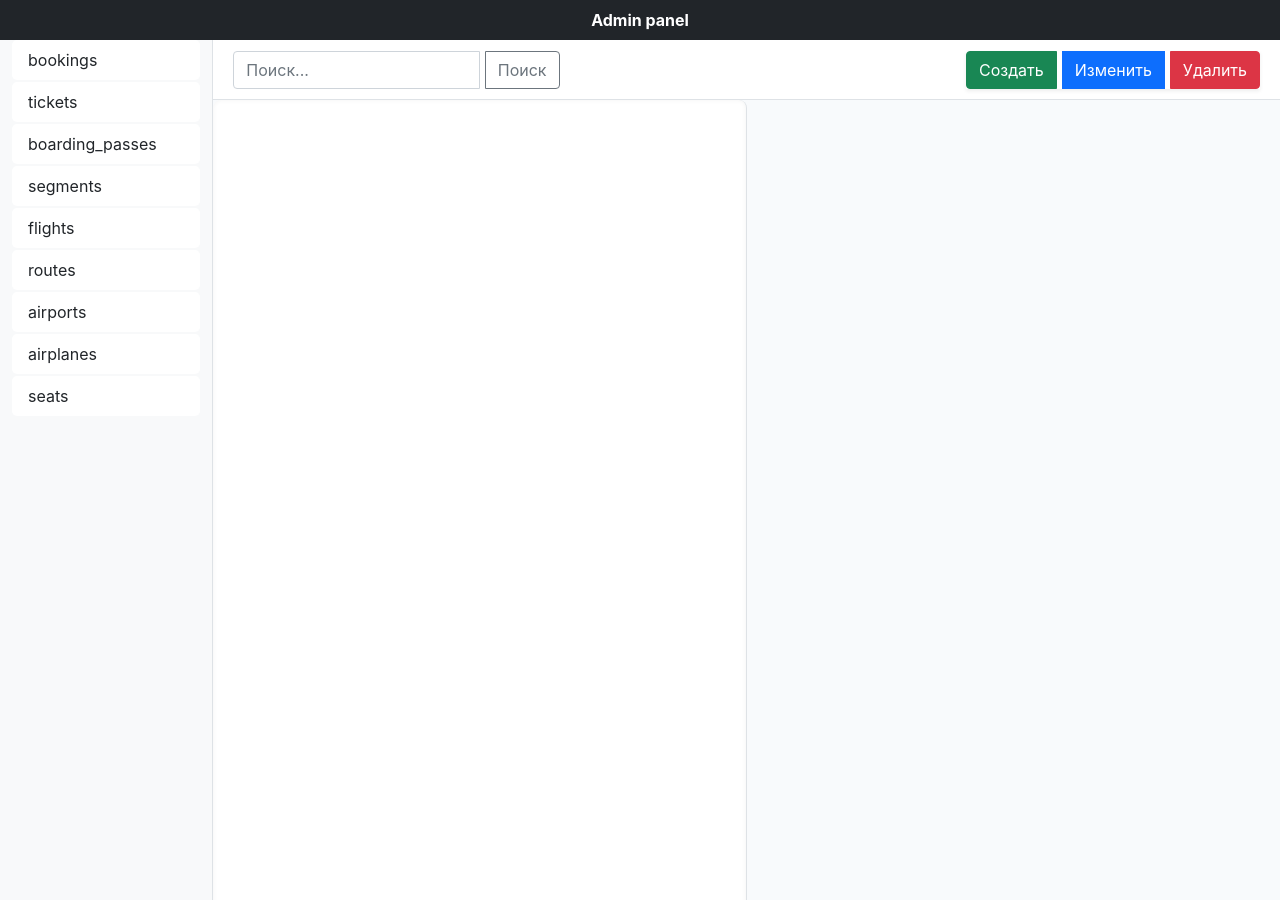
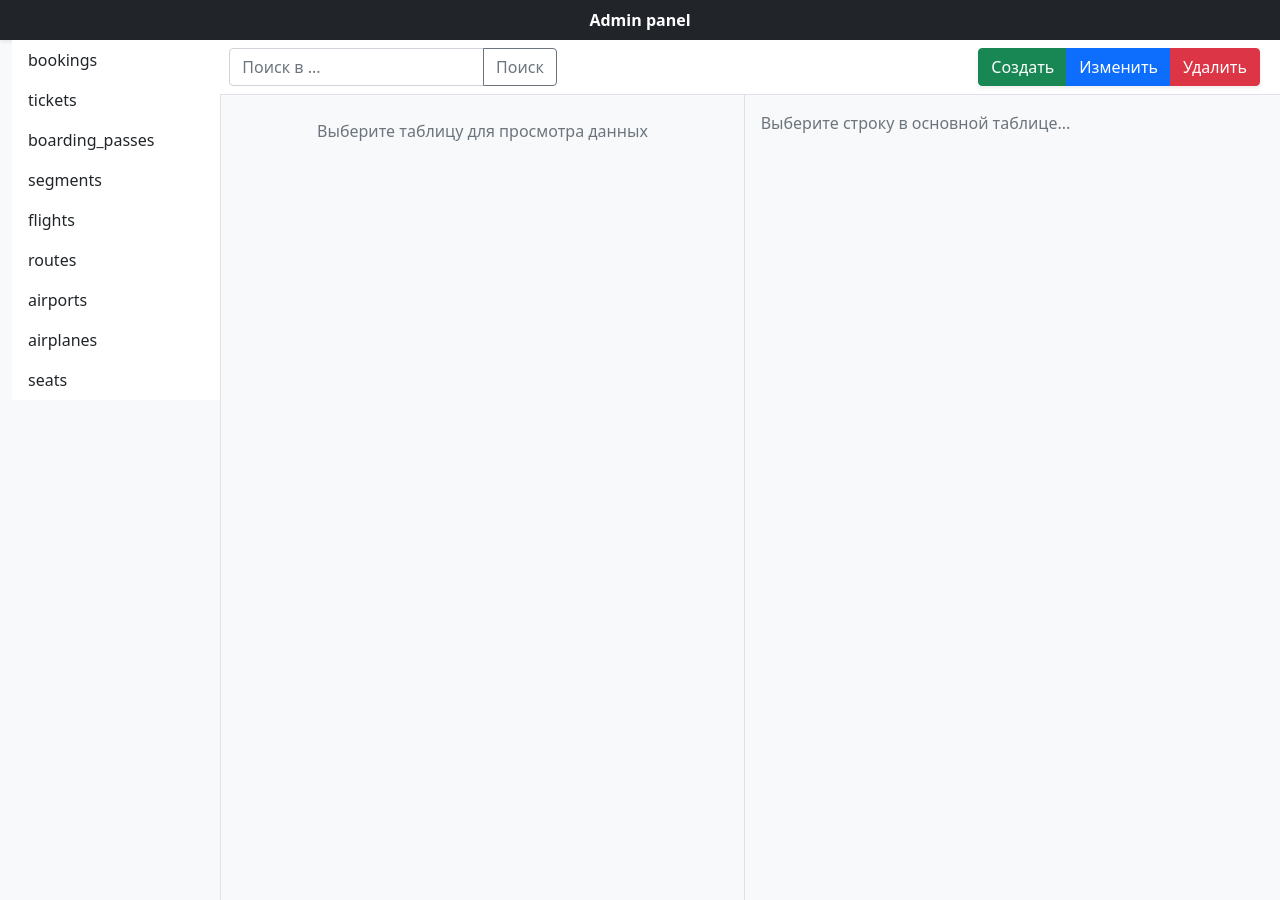
Before and after one commit to hpbst-999/demofly, a Flask app: page /admin/ in a window 1280 px wide. Run offline with Flask 3, Linux system fonts and the light colour scheme; some libraries are stand-ins or nearby versions.

Commit message:
admin panel no js,css

```diff
--- a/app/controllers/admin.py
+++ b/app/controllers/admin.py
@@ -59,54 +59,42 @@ class AdminController:
 
 
 
-    def search_default_data(self):
-        table_name = request.args.get('t', '').strip()
-        if not table_name:
-            return jsonify({"error": "table parameter is required"}), 400
+    def search_default_data(self, table_name):
+        search_query = request.args.get("q", "").strip()
 
-        try:
-            rows = get_default_data(table_name)
-            if table_name == "routes" and rows:
-                data = [self.serialize_row_safe(r) for r in rows]
-            else:
-                data = rows if rows else []
-
-            columns = list(data[0].keys())
-            return  render_template("admin/main_table.html", data=data, columns = columns)
-        except Exception:
-            return jsonify({"error": "Server error"}), 500
-
-    def search_advanced_data(self):
-
-        table_name = request.args.get("t", "").strip()
-        search_query = request.args.get("q", "").strip()
-        if not table_name:
-            return jsonify({"error": "table parameter is required"}), 400
         if table_name not in self.ALLOWED_TABLES:
             return jsonify({"error": "table not allowed"}), 400
-
-
-        try:
-            if search_query:
+        if search_query:
+            try:
                 if re.match(pattern_num, search_query):
                     columns  =['ticket_no']
                 elif re.match(pattern_code_num, search_query):
                     columns  =['passenger_id']
                 else:
-                    columns = get_columns(table_name)
+                    columns = [item['column_name'] for item in get_columns(table_name)]
+
                 rows = get_default_data(table_name,columns, search_query)
-            else:
+
+                if table_name == "routes" and rows:
+                    data = [self.serialize_row_safe(r) for r in rows]
+                else:
+                    data = rows if rows else []
+                columns = list(data[0].keys())
+
+                return render_template("admin/newadmin.html", data=data, columns = columns, tables=self.entities["tables"], current_table=table_name)
+            except Exception as e:
+                print(e)
+                return jsonify({"error": "Server error"}), 500
+
+        else:
+            try:
                 rows = get_default_data(table_name)
+                if table_name == "routes" and rows:
+                    data = [self.serialize_row_safe(r) for r in rows]
+                else:
+                    data = rows if rows else []
 
-            if table_name == "routes" and rows:
-                data = [self.serialize_row_safe(r) for r in rows]
-            else:
-                data = rows if rows else []
-
-            return jsonify({
-                "table": table_name,
-                "data": data
-            })
-        except Exception as e:
-            print(e)
-            return jsonify({"error": "Server error"}), 500
+                columns = list(data[0].keys())
+                return  render_template("admin/newadmin.html", data=data, columns = columns, tables=self.entities["tables"], current_table=table_name)
+            except Exception:
+                return jsonify({"error": "Server error"}), 500
--- a/app/routes/admin_routes.py
+++ b/app/routes/admin_routes.py
@@ -5,5 +5,4 @@ admin_bp = Blueprint("admin_bp", __name__)
 controller = AdminController()
 
 admin_bp.add_url_rule("/", "dashboard", view_func=controller.admin_index)
-admin_bp.add_url_rule("/table", view_func=controller.search_default_data)
-admin_bp.add_url_rule("/search", view_func=controller.search_advanced_data)
+admin_bp.add_url_rule("/table/<string:table_name>", view_func=controller.search_default_data)
--- a/app/templates/admin/base.html
+++ b/app/templates/admin/base.html
@@ -4,23 +4,24 @@
     <meta charset="UTF-8">
     <meta name="viewport" content="width=device-width, initial-scale=1.0">
     <link rel="stylesheet" href="{{ url_for('static', filename='css/bootstrap.min.css') }}">
-    <link rel="stylesheet" href="{{ url_for('static', filename='css/admin.css') }}">
-    <link rel="stylesheet" href="{{ url_for('static', filename='css/sweetalert2.min.css') }}">
     <title>{% block title %}Админка{% endblock %}</title>
 </head>
-<body>
-    <header class="bg-dark shadow-sm">
-        <div class="container text-center text-white fw-bold p-2">Admin panel</div>
+
+<body class="vh-100 d-flex flex-column overflow-hidden bg-light">
+
+    <header class="bg-dark shadow-sm flex-shrink-0">
+        <div class="container-fluid text-center text-white fw-bold p-2">
+            Admin panel
+        </div>
     </header>
 
-    <div class="container-fluid">
-        <div class="row">
+    <div class="container-fluid flex-grow-1 overflow-hidden">
+        <div class="row h-100 g-0">
             {% block layout %}{% endblock %}
         </div>
     </div>
 
     <script src="{{ url_for('static', filename='js/bootstrap.bundle.min.js') }}"></script>
-    <script src="{{ url_for('static', filename='js/sweetalert2.all.min.js') }}"></script>
-    {% block scripts %}{% endblock %}
+
 </body>
 </html>
--- a/app/templates/admin/detail_table.html
+++ b/app/templates/admin/detail_table.html
@@ -0,0 +1,7 @@
+<div class="col-6" >
+    <div class="p-3">
+        <div>
+            <p class="text-muted">Выберите строку в основной таблице...</p>
+        </div>
+    </div>
+</div>
--- a/app/templates/admin/main_table.html
+++ b/app/templates/admin/main_table.html
@@ -1,18 +1,20 @@
-<div class="col-6 border-end overflow-auto" id="main-table" style="height: 100%;">
+<div class="col-6 border-end overflow-auto h-100 p-0">
     {% if data %}
-    <table class="table table-striped table-bordered table-hover" id="data-table">
-        <thead>
+    <table class="table table-sm table-striped table-bordered table-hover mb-0">
+        <thead class="table-light sticky-top shadow-sm">
             <tr>
                 {% for col in columns %}
-                <th class="sort" data-sort="{{ col }}">{{ col }}</th>
+                <th class="py-2 px-3">{{ col }}</th>
                 {% endfor %}
             </tr>
         </thead>
-        <tbody class="list">
+        <tbody>
             {% for row in data %}
-            <tr class="clickable-row" data-row-data='{{ row | tojson }}'>
+            <tr>
                 {% for col in columns %}
-                <td class="{{ col }}">{{ row[col] if row[col] is not none else "" }}</td>
+                <td class="py-2 px-3">
+                    {{ row[col] if row[col] is not none else "" }}
+                </td>
                 {% endfor %}
             </tr>
             {% endfor %}
--- a/app/templates/admin/newadmin.html
+++ b/app/templates/admin/newadmin.html
@@ -1,19 +1,15 @@
 {% extends 'admin/base.html' %}
 
 {% block layout %}
+
     {% include 'admin/sidebar.html' %}
 
-    <div class="col-10">
-        {% include 'admin/toolbar.html' %}
+        <div class="col-10 d-flex flex-column vh-100">
+            {% include 'admin/toolbar.html' %}
 
-        <div class="row" style="height: calc(100vh - 120px);">
-            <div class="col-6 border-end overflow-auto" id="main-table">
-                </div>
+        <div class="row g-0 flex-grow-1 overflow-hidden">
+            {% include 'admin/main_table.html' %}
             {% include 'admin/detail_table.html' %}
         </div>
     </div>
 {% endblock %}
-
-{% block scripts %}
-    <script src="{{ url_for('static', filename='js/admin.js') }}"></script>
-{% endblock %}
--- a/app/templates/admin/sidebar.html
+++ b/app/templates/admin/sidebar.html
@@ -1,8 +1,10 @@
-<div class="col-2 bg-light vh-100 border-end" id="sidebar">
-    <ul id="sidebar-tables" class="list-group list-group-flush">
+<div class="col-2 bg-light border-end h-100 p-0">
+    <div class="list-group list-group-flush">
         {% for table in tables %}
-        <li class="list-group-item list-group-item-action sidebar-li">{{ table.name }}</li>
-
+            <a href="{{ url_for('admin_bp.search_default_data', table_name=table.name) }}"
+               class="list-group-item list-group-item-action border-0 py-2 px-3 {{ 'active' if current_table == table.name }}">
+                {{ table.name }}
+            </a>
         {% endfor %}
-    </ul>
+    </div>
 </div>
--- a/app/templates/admin/toolbar.html
+++ b/app/templates/admin/toolbar.html
@@ -1,23 +1,17 @@
-<div class="row p-2 border-bottom align-items-center bg-white sticky-top" id="toolbar">
+<div class="row p-2 border-bottom align-items-center bg-white" >
 
-    <div class="col-md-4">
-        <div class="input-group">
-            <input
-            type="text"
-            id="search-input"
-            class="form-control"
-            placeholder="Поиск...">
-          <button class="btn btn-outline-secondary" id="btn-search">
-            Поиск
-          </button>
-        </div>
+<form action="{{ url_for('admin_bp.search_default_data', table_name=current_table) }}" method="GET" class="col-md-4">
+    <div class="input-group">
+        <input type="text" name="q" class="form-control" placeholder="Поиск в {{ current_table }}..." value="{{ request.args.get('q', '') }}">
+        <button class="btn btn-outline-secondary" type="submit">Поиск</button>
     </div>
+</form>
 
     <div class="col-md-8 text-end">
         <div class="btn-group shadow-sm" role="group" aria-label="Table controls">
-        <button class="btn btn-success" id="btn-create"> Создать</button>
-          <button class="btn btn-primary" id="btn-edit"> Изменить </button>
-          <button class="btn btn-danger" id="btn-delete"> Удалить </button>
+        <button class="btn btn-success" > Создать</button>
+          <button class="btn btn-primary"> Изменить </button>
+          <button class="btn btn-danger"> Удалить </button>
         </div>
     </div>
 
```
Also changed, not shown: app/templates/main/index.html (+6 -22 lines), 1 other file.
